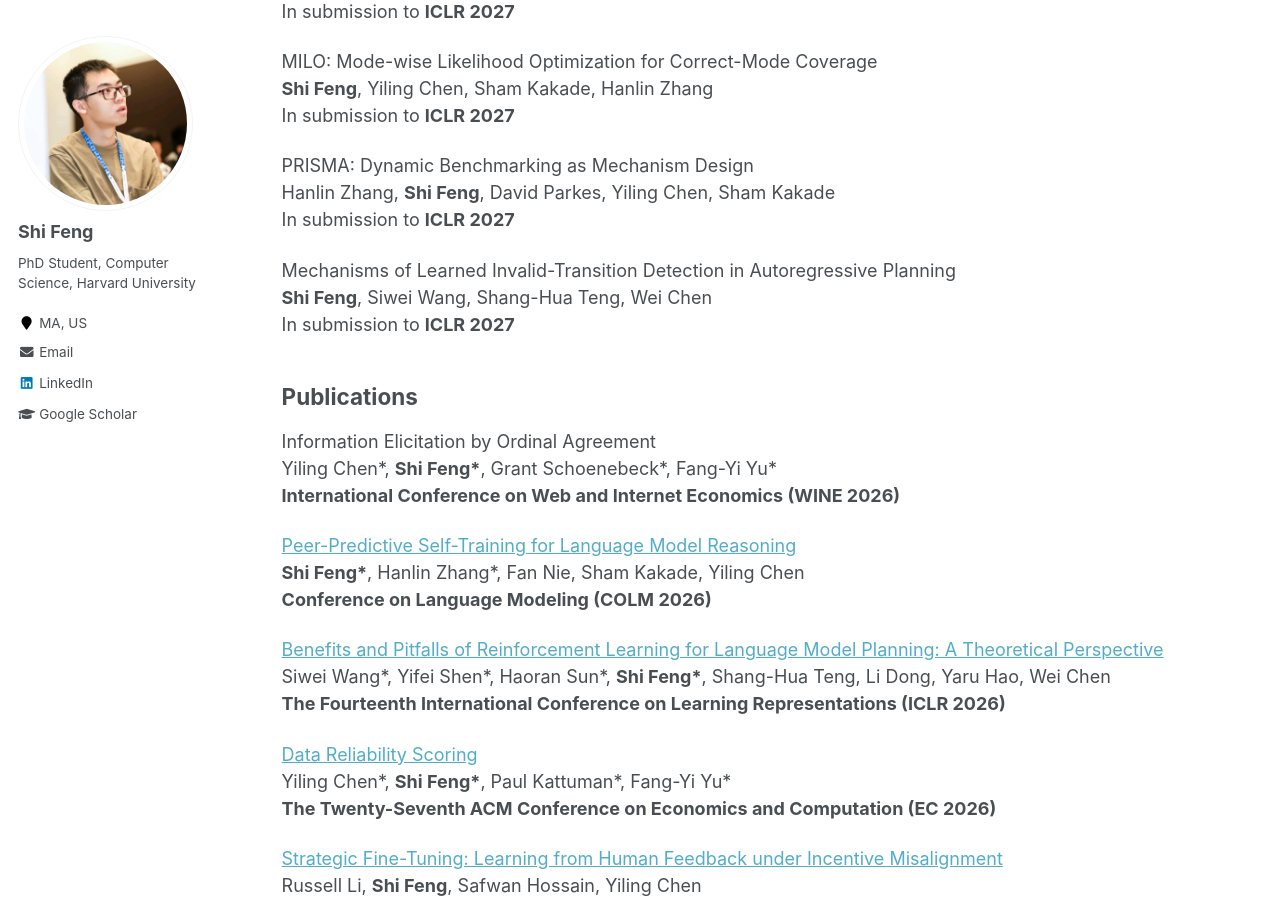
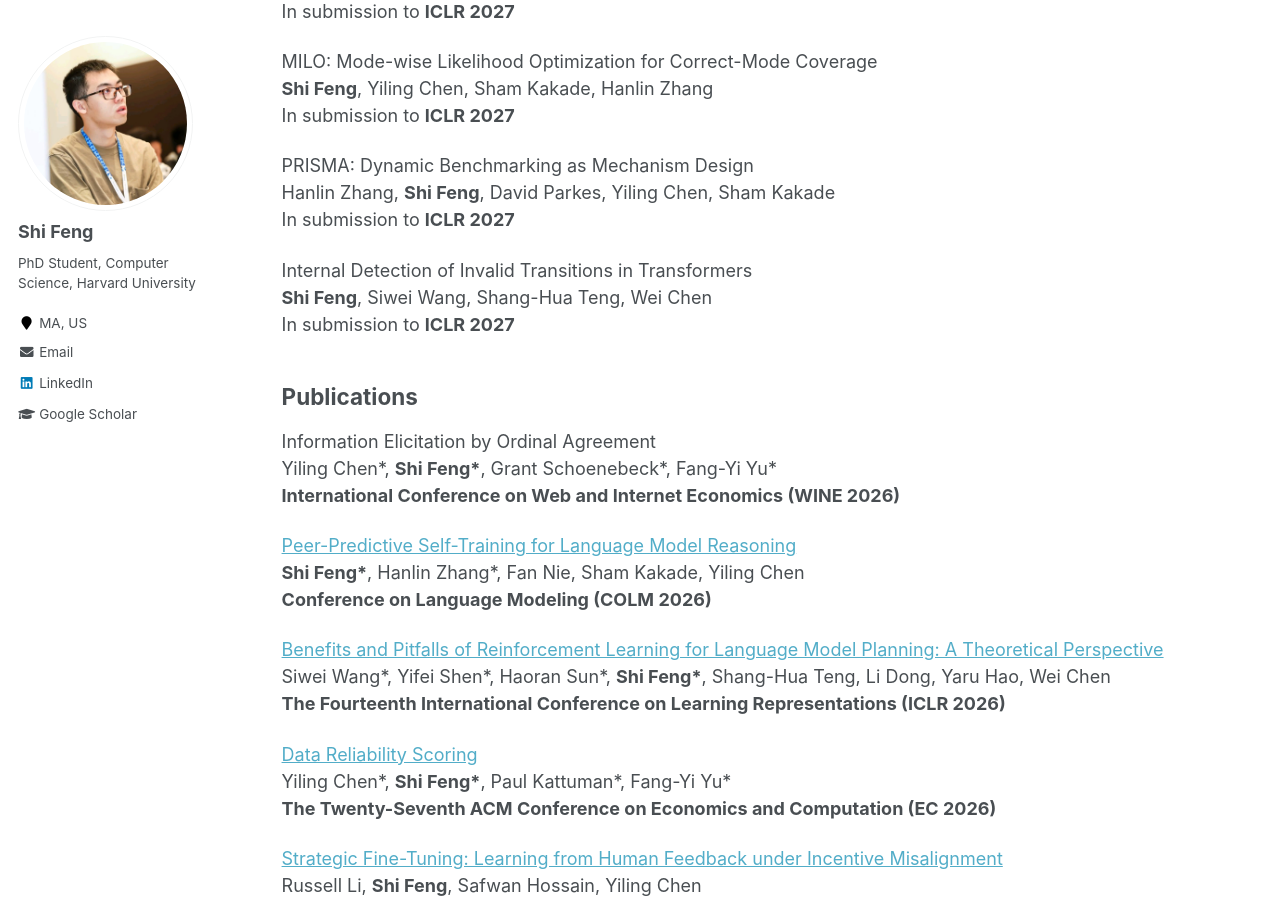
Before and after one commit to fengtony686/fengshi.link, a Jekyll site: the page built from _pages/publications.md, in a window 1280 px wide and 900 px high, scrolled down 397 px. Built offline with Jekyll 4.4.1, drawn with Linux system fonts in a browser that asks for light colours.

Commit message:
Rename invalid-transition paper

```diff
--- a/_pages/publications.md
+++ b/_pages/publications.md
@@ -33,7 +33,7 @@ PRISMA: Dynamic Benchmarking as Mechanism Design\\
 Hanlin Zhang, **Shi Feng**, David Parkes, Yiling Chen, Sham Kakade\\
 In submission to **ICLR 2027**
 
-Mechanisms of Learned Invalid-Transition Detection in Autoregressive Planning\\
+Internal Detection of Invalid Transitions in Transformers\\
 **Shi Feng**, Siwei Wang, Shang-Hua Teng, Wei Chen\\
 In submission to **ICLR 2027**
 
```
Also changed, not shown: 1 other file.
